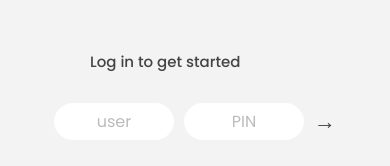
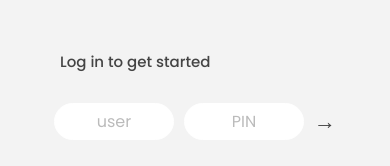
Before and after one commit to pangsui/pangkist, a plain HTML site: page index.html in a window 390 px wide. Drawn offline with Linux system fonts and the light colour scheme.

Commit message:
welcome text adjusted

```diff
--- a/style.css
+++ b/style.css
@@ -384,7 +384,7 @@ body {
     gap: 3rem;
   }
   .welcome {
-    margin-left: -14rem;
+    margin-left: -20rem;
   }
   .app {
     position: relative;
```
